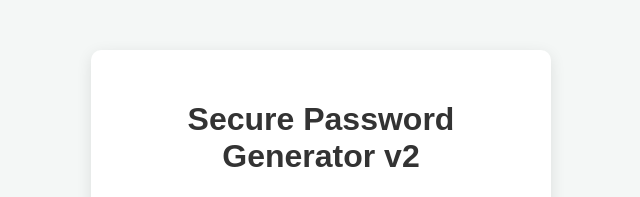
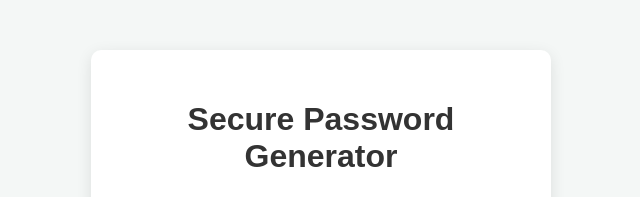
Before and after one commit to techtipspinoy/password-generator-v2, a plain HTML site: page index.html in a window 1280 px wide. Shown: the top 197 px of the page, without its empty margins (319-959 px from the left). Drawn offline with Linux system fonts and the light colour scheme.

Commit message:
Refactor Secure Password Generator title and styles
Updated the Secure Password Generator to remove versioning in the title and ensure consistent styling.

```diff
--- a/index.html
+++ b/index.html
@@ -3,7 +3,7 @@
 <head>
     <meta charset="UTF-8">
     <meta name="viewport" content="width=device-width, initial-scale=1.0">
-    <title>Secure Password Generator v2</title>
+    <title>Secure Password Generator</title>
     <style>
         /* --- CSS for Styling --- */
         body {
@@ -110,7 +110,7 @@
 </head>
 <body>
     <div class="container">
-        <h1>Secure Password Generator v2</h1>
+        <h1>Secure Password Generator</h1>
 
         <div class="setting">
             <label for="length">Password Length: <span id="length-value">12</span></label>
```
